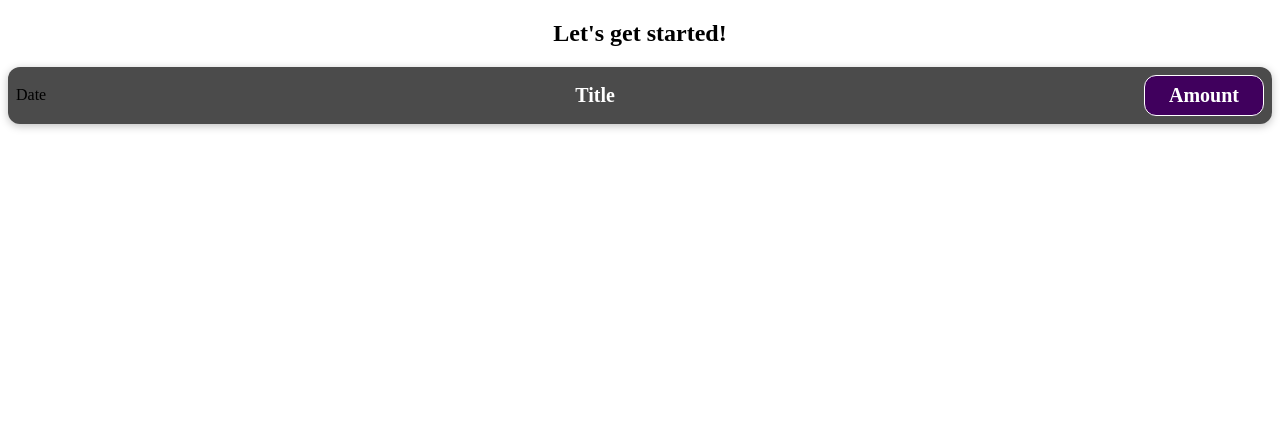
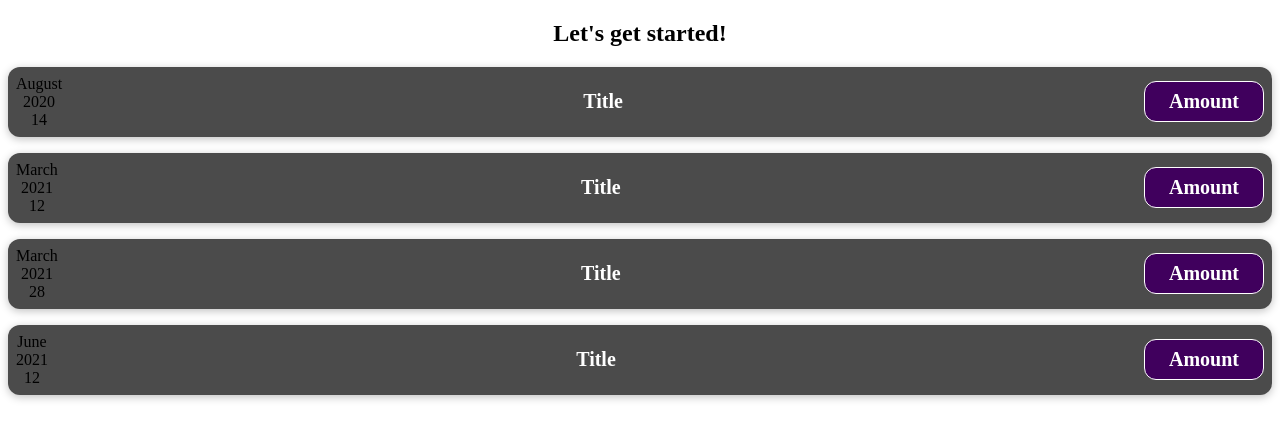
Before and after one commit to 2jiwon/udemy-courses, a React (Create React App) app in the folder react-complete-guide/project01/: page / in a window 1280 px wide. Shown: the top 440 px of the page. Built offline with nearby package versions, Linux system fonts and the light colour scheme.

Commit message:
컴포넌트에 props를 통해 데이터 전달하고 출력하기

```diff
--- a/react-complete-guide/project01/src/App.js
+++ b/react-complete-guide/project01/src/App.js
@@ -2,10 +2,34 @@
 import ExpenseItem from './components/ExpenseItem';
 
 function App() {
+  const expenses = [
+    {
+      id: 'e1',
+      title: 'Toilet Paper',
+      amount: 94.12,
+      date: new Date(2020, 7, 14),
+    },
+    { id: 'e2', title: 'New TV', amount: 799.49, date: new Date(2021, 2, 12) },
+    {
+      id: 'e3',
+      title: 'Car Insurance',
+      amount: 294.67,
+      date: new Date(2021, 2, 28),
+    },
+    {
+      id: 'e4',
+      title: 'New Desk (Wooden)',
+      amount: 450,
+      date: new Date(2021, 5, 12),
+    },
+  ];
+
   return (
     <div className="App">
       <h2>Let's get started!</h2>
-      <ExpenseItem></ExpenseItem>
+      {expenses.map((e) =>
+        <ExpenseItem title={e.title} amount={e.amount} date={e.date}></ExpenseItem>
+      )}
     </div>
   );
 }
--- a/react-complete-guide/project01/src/components/ExpenseItem.js
+++ b/react-complete-guide/project01/src/components/ExpenseItem.js
@@ -1,9 +1,17 @@
 import './ExpenseItem.css';
 
-function ExpenseItem() {
+function ExpenseItem(props) {
+    const month = props.date.toLocaleString('en-US', { month: 'long' });
+    const day = props.date.toLocaleString('en-US', { day: '2-digit' });
+    const year = props.date.getFullYear();
+
     return (
         <div className='expense-item'>
-            <div>Date</div>
+            <div>
+                <div>{month}</div>
+                <div>{year}</div>
+                <div>{day}</div>
+            </div>
             <div className='expense-item__description'>
                 <h2>Title</h2>
             </div>
```
